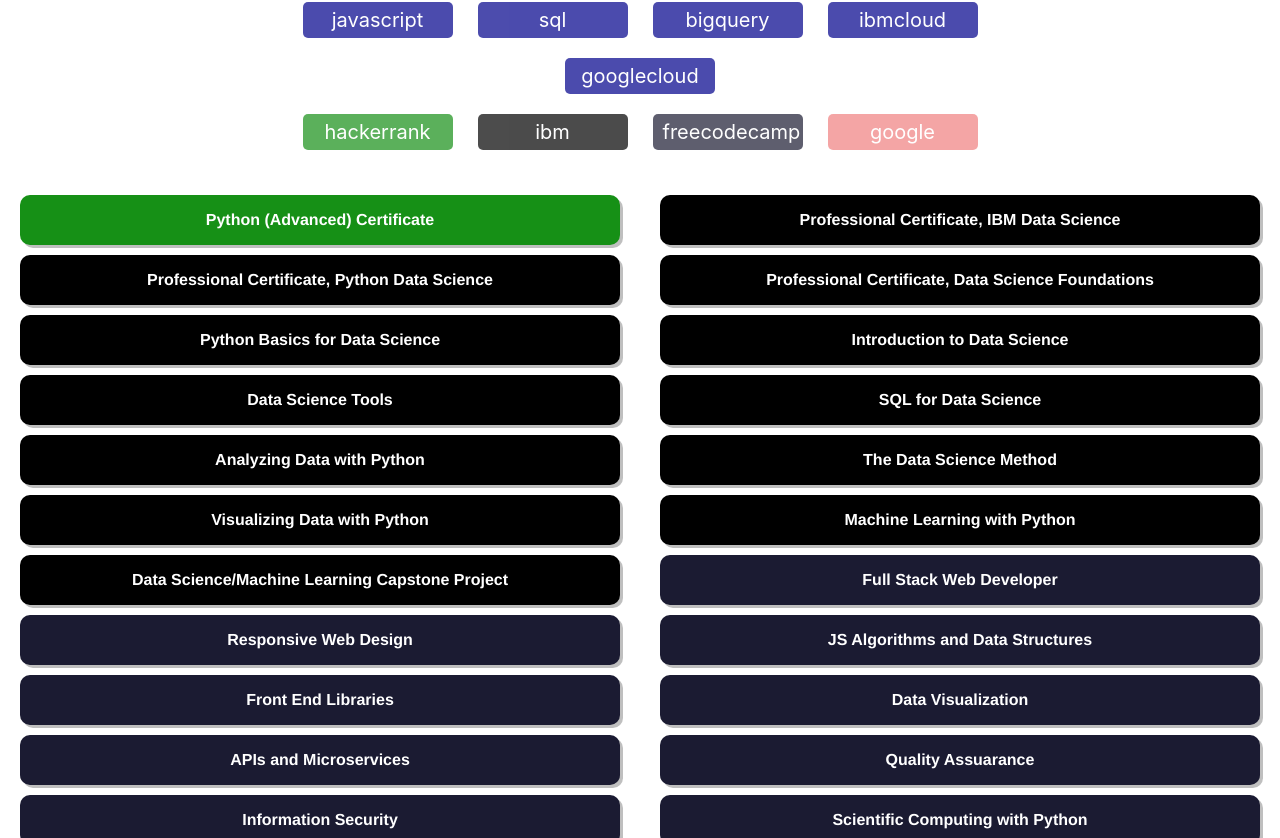
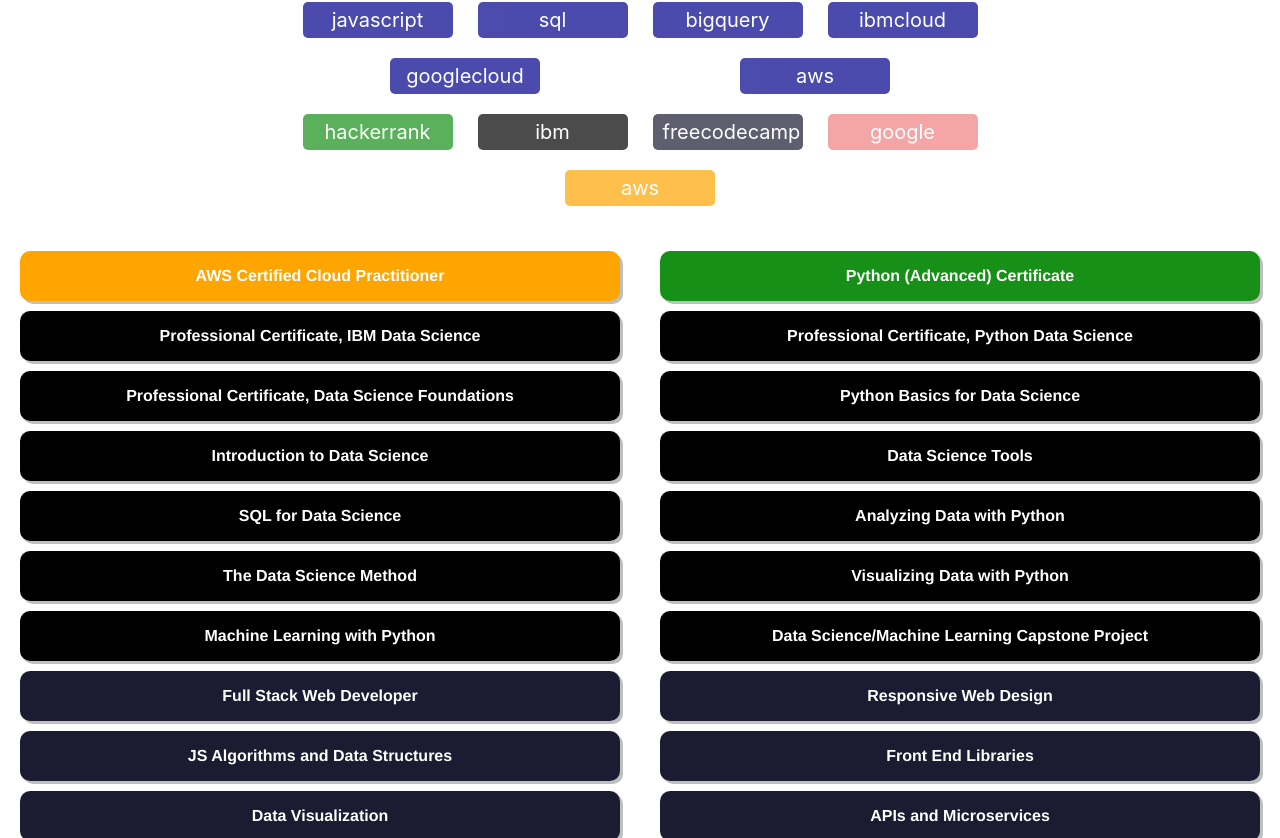
Before and after one commit to gadenahi/pf, a React (Create React App) app: page / in a window 1280 px wide. Shown: the part 6080-6918 px from the top of the page. Built offline with nearby package versions, Linux system fonts and the light colour scheme.

Commit message:
added aws cert.

```diff
--- a/src/components/data/data.js
+++ b/src/components/data/data.js
@@ -180,11 +180,18 @@
 
 const skills = ["python", "flask", "javascript", "react", "redux", "node", "express", "jquery", "html", "css", "scss", "bootstrap", "mongodb", "postgresql", "mongoose", "sqlalchemy", "sql", "d3", "selenium", "pandas", "numpy", "matplotlib", "seaborn", "scipy", "scikit-learn", "tensorflow", "chai", "helmetjs", "npm", "github", "jupyter notebooks", "responsive web design"]
 
-const certificate_filters = ["all", "fullstack", "datascience", "python", "javascript", "sql", "bigquery", "ibmcloud", "googlecloud"]
+const certificate_filters = ["all", "fullstack", "datascience", "python", "javascript", "sql", "bigquery", "ibmcloud", "googlecloud", "aws"]
 
-const org_filters = ["hackerrank", "ibm", "freecodecamp", "google"]
+const org_filters = ["hackerrank", "ibm", "freecodecamp", "google", "aws"]
 
 const certificates = [
+    {
+        id: 32,
+        org: "aws",
+        url: "https://www.youracclaim.com/badges/eb85320a-a433-4d44-93eb-a85330ce3182/linked_in",
+        caption: "AWS Certified Cloud Practitioner",
+        category: ["aws"]
+    },
     {
         id: 31,
         org: "hackerrank",
--- a/src/static/Certificate.css
+++ b/src/static/Certificate.css
@@ -53,6 +53,9 @@
     background-color: rgb(27,27,50)
 }
 
+.aws {
+  background-color: orange
+}
 
 @media (max-width: 770px){
     #certificates{
```
